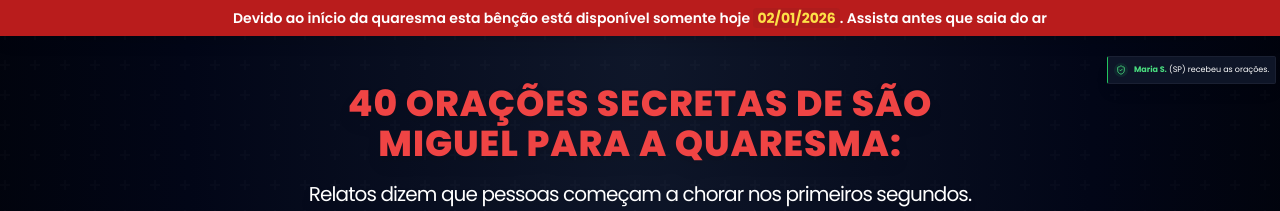
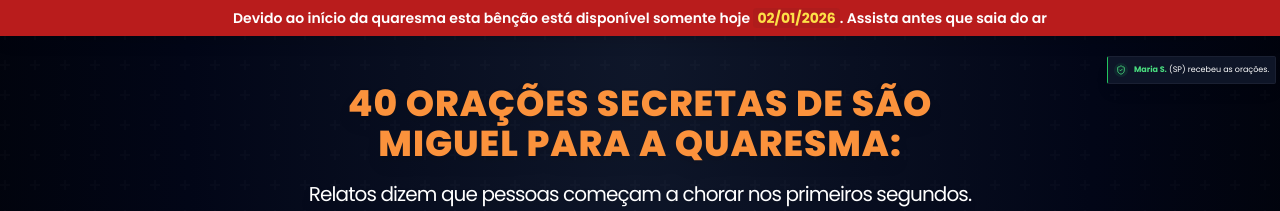
Before and after one commit to Patrickog1992/ORACAOARCANJO, a React (Vite) app: page / in a window 1280 px wide. Shown: the top 211 px of the page. Built offline with nearby package versions, Linux system fonts and the light colour scheme.

Commit message:
feat: Update headline text color
Changed the primary headline text color from red-500 to orange-400 to improve visual contrast and align with the brand's aesthetic.

```diff
--- a/App.tsx
+++ b/App.tsx
@@ -128,7 +128,7 @@ const App: React.FC = () => {
 
         {/* Main Headline */}
         <h1 className="text-2xl md:text-3xl lg:text-4xl font-extrabold text-center leading-snug mb-8 tracking-tight drop-shadow-lg">
-          <span className="text-red-500 block mb-3 uppercase tracking-wide">40 ORAÇÕES SECRETAS DE SÃO MIGUEL PARA A QUARESMA:</span>
+          <span className="text-orange-400 block mb-3 uppercase tracking-wide">40 ORAÇÕES SECRETAS DE SÃO MIGUEL PARA A QUARESMA:</span>
           <span className="text-white block font-medium text-base md:text-lg lg:text-xl mt-4">
             Relatos dizem que pessoas começam a chorar nos primeiros segundos. <br className="hidden md:block" />
             Outras sentem um arrepio profundo. <br className="hidden md:block" />
```
